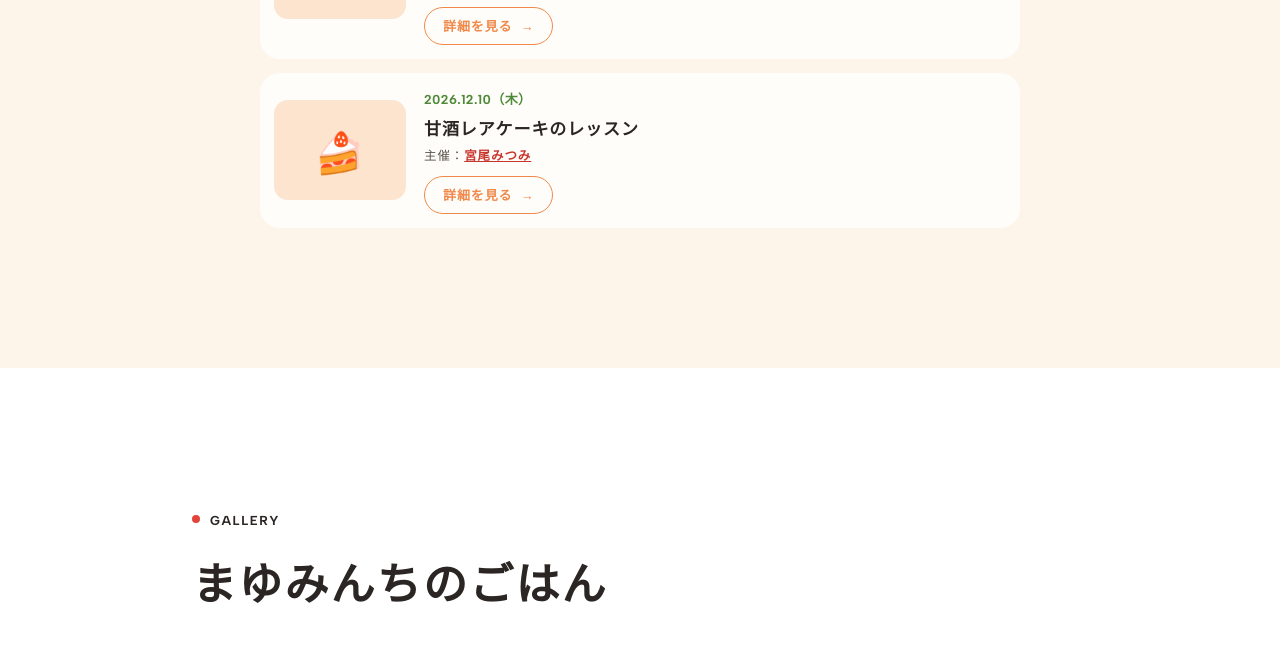
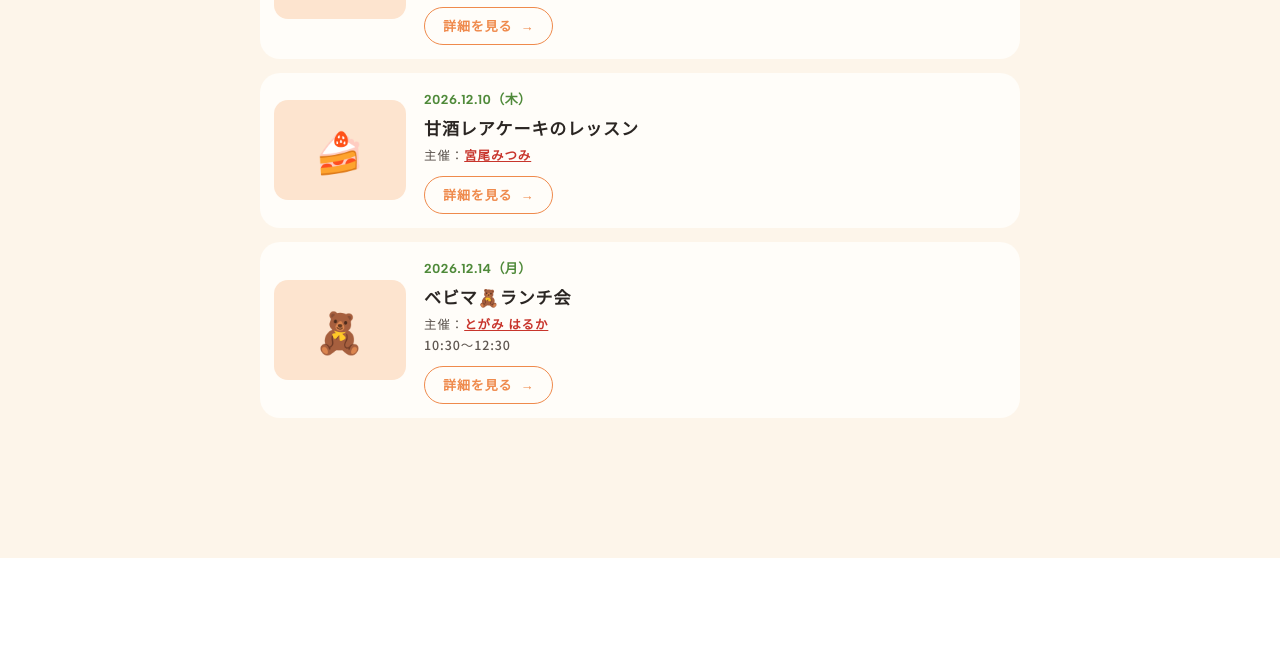
Before and after one commit to harkatogami-wq/mayuminchi-hp, a plain HTML site: page index.html in a window 1280 px wide. Shown: the part 5631-6298 px from the top of the page. Drawn offline with Linux system fonts and the light colour scheme.

Commit message:
12/14ベビマ🧸ランチ会を追加
Co-Authored-By: Claude Opus 5.5 <noreply@anthropic.com>

```diff
--- a/index.html
+++ b/index.html
@@ -572,6 +572,6 @@
   <p class="copy">© mayuminchi</p>
 </footer>
 
-<script src="script.js?v=20261123"></script>
+<script src="script.js?v=20261123b"></script>
 </body>
 </html>
--- a/script.js
+++ b/script.js
@@ -233,6 +233,15 @@ const EVENTS = [
     time: "",
     link: HOST_INSTA["suzu"],
     regularOpen: false,
+  },
+  {
+    date: "2026-12-14",
+    title: "ベビマ🧸ランチ会",
+    calLabel: "ベビマ会",
+    hosts: [{ name: "とがみ はるか", insta: HOST_INSTA["とがみ はるか"] }],
+    time: "10:30〜12:30",
+    link: "https://bebima-lunch-lp.pages.dev/",
+    regularOpen: true,
   },
   {
     date: "2026-12-03",
```
